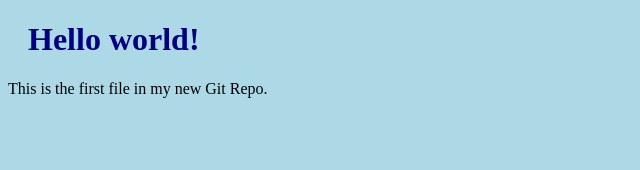
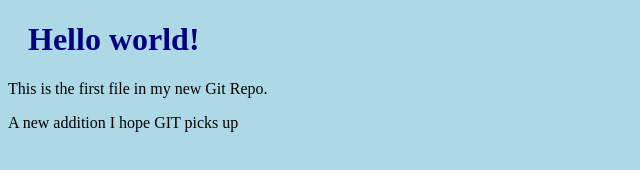
Before and after one commit to AluQQ/AluQQ.github.io, a plain HTML site: page index.html in a window 1280 px wide. Shown: the whole page, without its empty margins (0-640 px from the left). Drawn offline with Linux system fonts and the light colour scheme.

Commit message:
Updated my index.html file with a new line of code

```diff
--- a/index.html
+++ b/index.html
@@ -8,6 +8,7 @@
 
 <h1>Hello world!</h1>
 <p>This is the first file in my new Git Repo.</p>
+<p>A new addition I hope GIT picks up</p>
 
 </body>
 </html>
```
